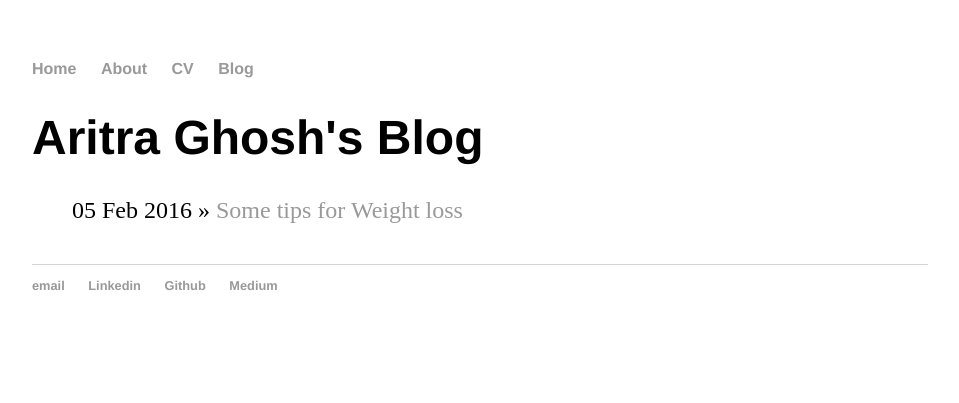
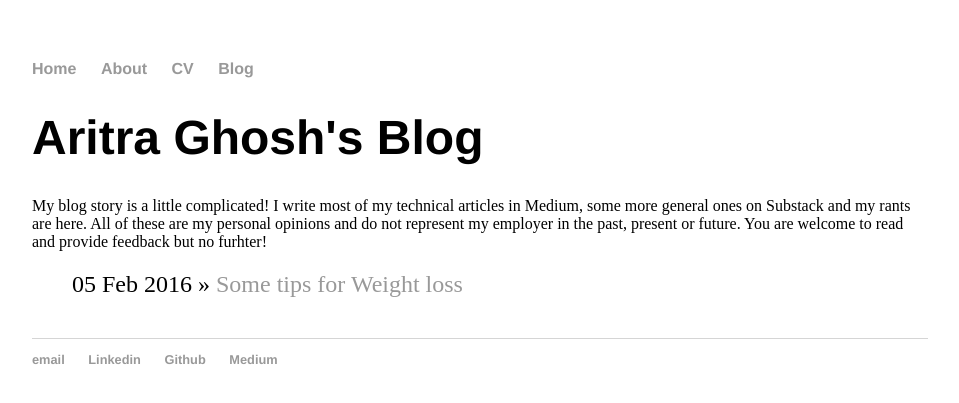
Before and after one commit to aritraghosh/aritraghosh.github.io, a Jekyll site: the page built from blog/index.html, in a window 1280 px wide. Shown: the top 403 px of the page, without its empty margins (160-1119 px from the left). Built offline with Jekyll 4.4.1, drawn with Linux system fonts in a browser that asks for light colours.

Commit message:
Update index.html

```diff
--- a/blog/index.html
+++ b/blog/index.html
@@ -3,6 +3,8 @@ layout: default
 title: Aritra Ghosh's Blog
 ---
 	<h1>{{ page.title }}</h1>
+	My blog story is a little complicated! I write most of my technical articles in Medium, some more general ones on Substack and my rants are here.
+All of these are my personal opinions and do not represent my employer in the past, present or future. You are welcome to read and provide feedback but no furhter!
 	<ul class="posts">
 
 	  {% for post in site.posts %}
```
